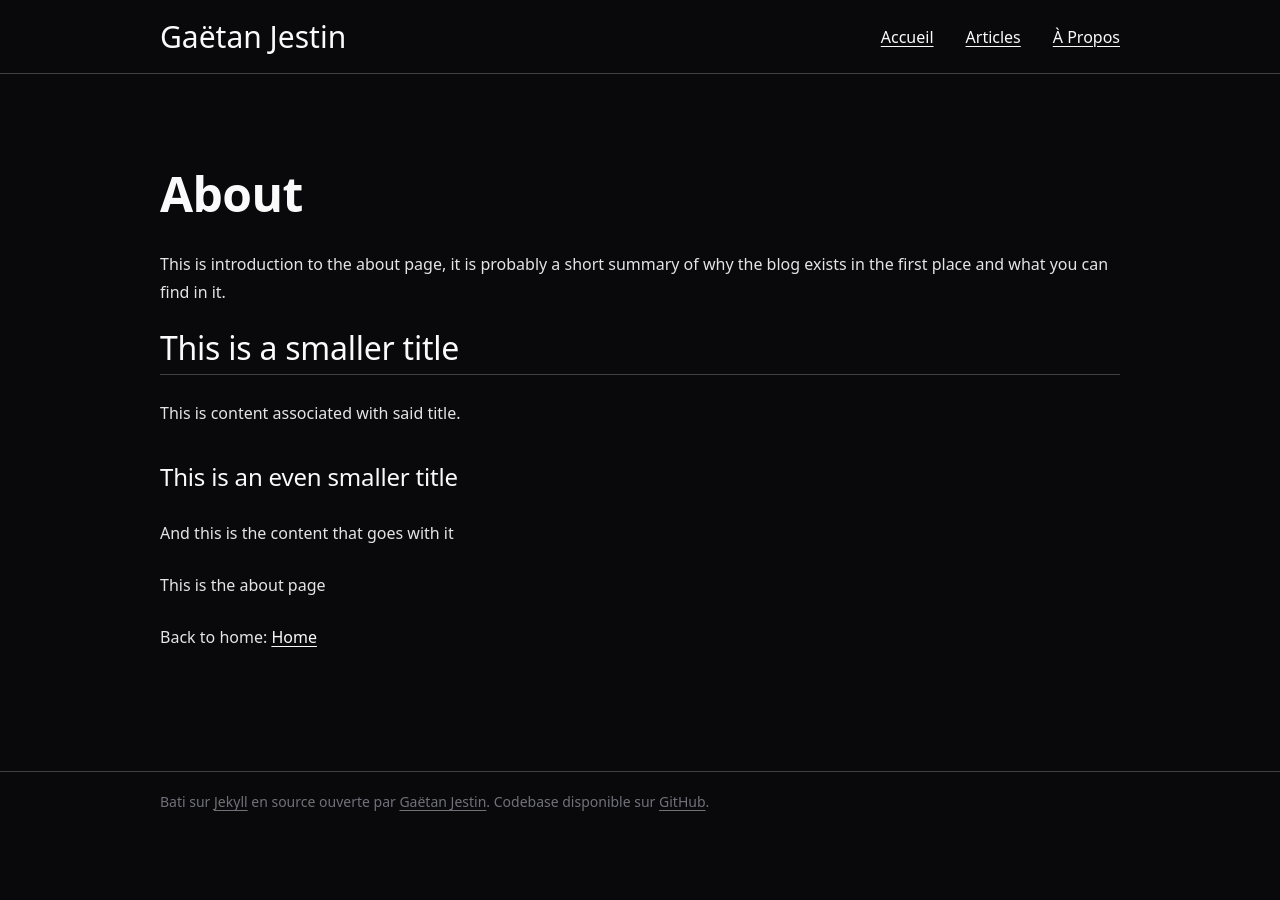
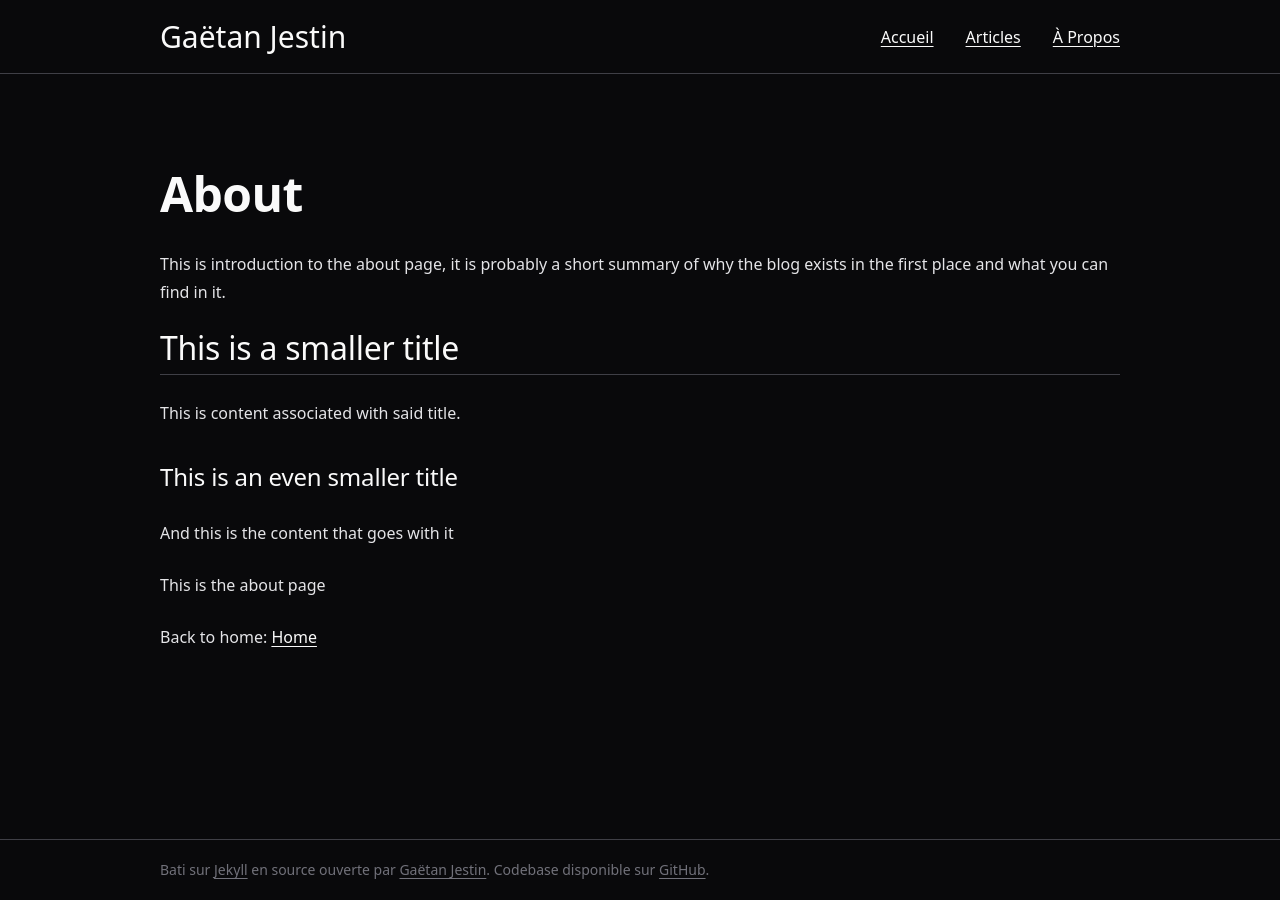
Before and after one commit to MerlinConnected/blablarduino, a Jekyll site: the page built from about.md, in a window 1280 px wide. Built offline with Jekyll 4.4.1, drawn with Linux system fonts in a browser that asks for light colours.

Commit message:
fix: css on mobile

```diff
--- a/_sass/_base.scss
+++ b/_sass/_base.scss
@@ -2,6 +2,9 @@
 	background-color: $color-900;
 	font-family: system-ui, -apple-system, BlinkMacSystemFont, 'Segoe UI', Roboto,
 		Oxygen, Ubuntu, Cantarell, 'Open Sans', 'Helvetica Neue', sans-serif;
+	min-height: 100vh;
+	display: flex;
+	flex-direction: column;
 }
 
 h1,
--- a/_sass/bits/article.scss
+++ b/_sass/bits/article.scss
@@ -47,6 +47,10 @@
 			}
 			&:not(.hero-image) {
 				width: 72%;
+
+				@media all and (max-width: 768px) {
+					width: 100%;
+				}
 			}
 		}
 	}
--- a/_sass/bits/page.scss
+++ b/_sass/bits/page.scss
@@ -2,6 +2,8 @@
 	display: grid;
 	gap: 2rem;
 	padding: 6rem 0;
+	flex: 1;
+	align-content: flex-start;
 
 	@media all and (max-width: 1024px) {
 		padding: 2rem 1rem;
```
